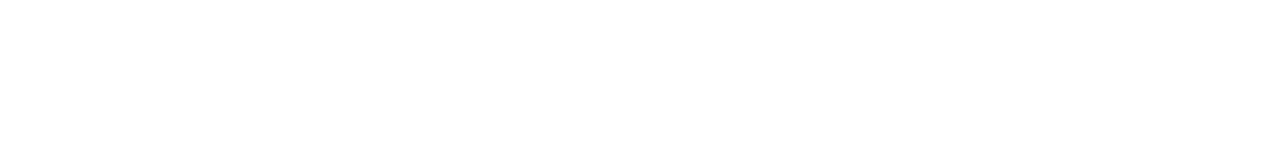
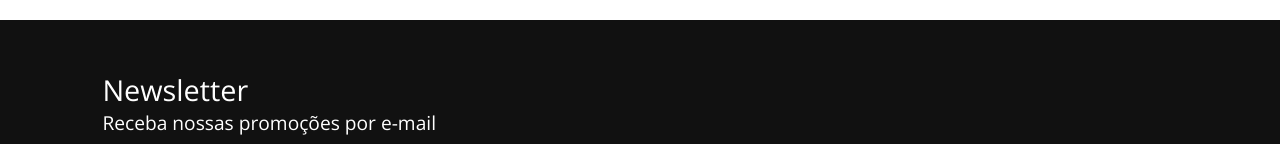
Before and after one commit to Gabriel-Leao/Mr.Lion, a React (Vite) app: page / in a window 1280 px wide. Shown: the part 764-908 px from the top of the page. Before the commit the page ends 800 px from the top, so only its background shows below. Built offline with nearby package versions, Linux system fonts and the light colour scheme.

Commit message:
Newsletter section  done

```diff
--- /dev/null
+++ b/src/Components/newsletter/index.jsx
@@ -0,0 +1,17 @@
+import { StyledSection } from "./styles"
+
+const Newsletter = () => {
+  return (
+    <StyledSection>
+      <h3>Newsletter</h3>
+      <p>Receba nossas promoções por e-mail</p>
+      <form action="" method="post" >
+        <input type="text" name="" id="" placeholder="Nome" />
+        <input type="email" name="" id="" placeholder="E-mail" />
+        <button>Cadastrar</button>
+      </form>
+    </StyledSection>
+   )
+}
+
+export default Newsletter
--- /dev/null
+++ b/src/Components/newsletter/styles.jsx
@@ -0,0 +1,49 @@
+import { styled } from "@stitches/react";
+
+export const StyledSection = styled('section', {
+  backgroundColor: '#111',
+  float: 'left',
+  padding: '50px 8%',
+  width: '100%',
+
+  '& h3': {
+    color: '#fff',
+    fontSize: '1.8em'
+  },
+
+  '& p': {
+    color: '#fff',
+    fontSize: '1.2em'
+  },
+
+  '& form': {
+    float: 'left',
+    marginTop: '10px',
+    width: '100%'
+  },
+
+  '& form input': {
+    backgroundColor: 'transparent',
+    border: '1px solid #fff',
+    borderRadius: '5px',
+    color: '#fff',
+    float: 'left',
+    marginRight: '1%',
+    padding: '15px 10px',
+    width: '40%'
+  },
+
+  '& button': {
+    backgroundColor: '#fff',
+    borderRadius: '5px',
+    cursor: 'pointer',
+    float: 'right',
+    padding: '15px 10px',
+    width: '18%',
+
+    '&:hover': {
+      transform: 'scale(1.1)',
+      boxShadow: '0px 4px 0px 1px black'
+    }
+  }
+})
--- a/src/pages/home/index.jsx
+++ b/src/pages/home/index.jsx
@@ -1,6 +1,7 @@
 import Header from "../../Components/header/index"
 import Main from "../../Components/main"
 import Menu from "../../Components/menu"
+import Newsletter from "../../Components/newsletter"
 
 const Home = () => {
   return (
@@ -8,6 +9,7 @@
       <Header />
       <Menu />
       <Main />
+      <Newsletter />
     </>
   )
 }
```
